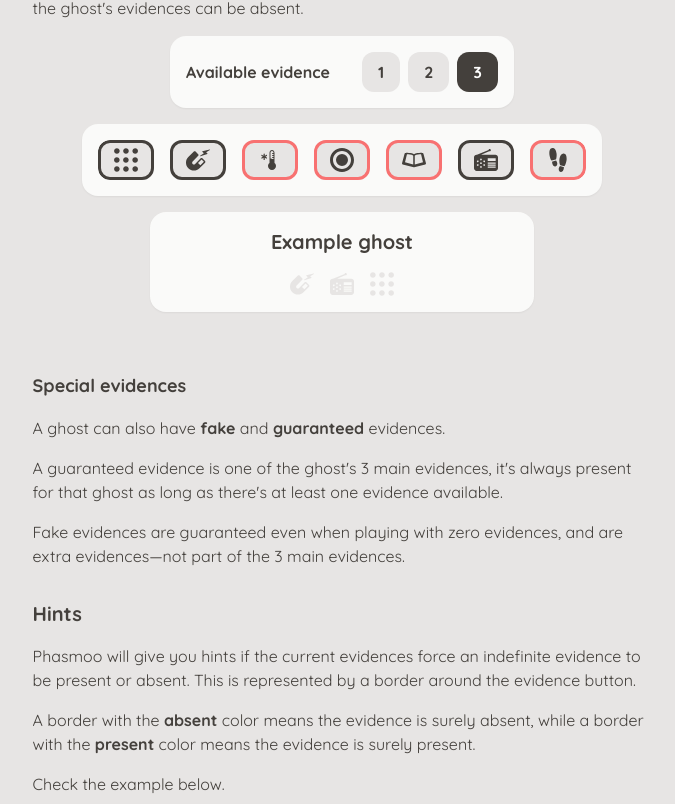
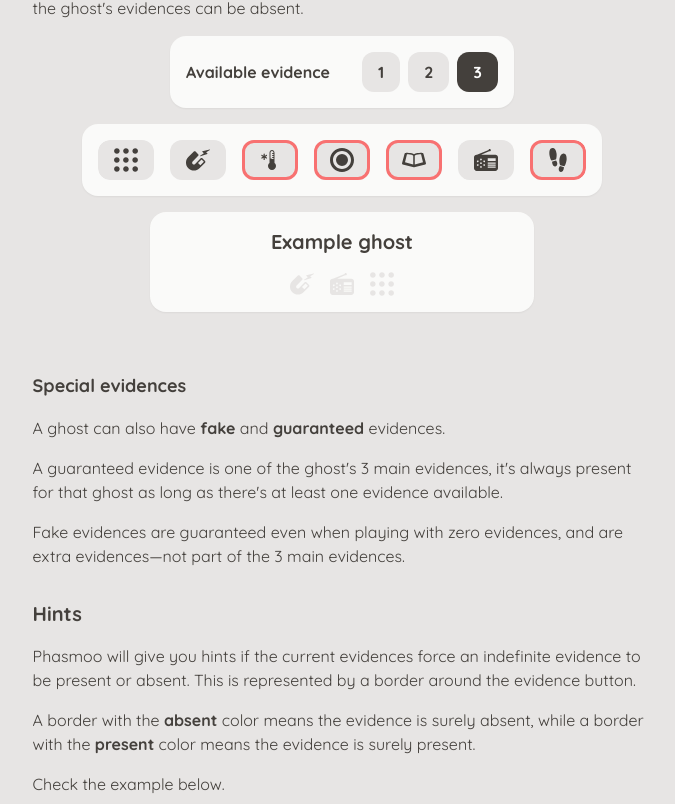
Before and after one commit to luizffgv/phasmoo, a Next.js app: page /manual in a window 1280 px wide. Shown: the part 1416-2220 px from the top of the page, without its empty margins (298-973 px from the left). Built offline with nearby package versions, Linux system fonts and the light colour scheme.

Commit message:
Memoize evidence button outline

```diff
--- a/src/app/_components/evidence-button.tsx
+++ b/src/app/_components/evidence-button.tsx
@@ -1,7 +1,7 @@
 "use client";
 
 import { EvidenceContext } from "@/contexts/evidence";
-import { useContext, useRef } from "react";
+import { useContext, useMemo, useRef } from "react";
 import Button from "./button";
 import {
   EvidenceID,
@@ -33,6 +33,7 @@
   const { setStatus } = useContext(StatusContext);
   const containerRef = useRef<HTMLDivElement>(null);
 
+  const outline = useMemo(() => {
     let outline = "outline outline-3 outline-offset-[-3px] outline-transparent";
     if (evidences.value[evidenceID] == EvidenceState.INDEFINITE) {
       const ghostsIfPresent = ghosts.some(
@@ -42,15 +43,20 @@
         ),
       );
       const ghostsIfAbsent = ghosts.some(
-      filter({ ...evidences.value, [evidenceID]: EvidenceState.ABSENT }, count),
+        filter(
+          { ...evidences.value, [evidenceID]: EvidenceState.ABSENT },
+          count,
+        ),
       );
 
       if (ghostsIfPresent && !ghostsIfAbsent)
-      outline =
         "outline outline-3 outline-offset-[-3px] outline-stone-700 dark:outline-stone-100";
       else if (ghostsIfAbsent && !ghostsIfPresent)
         outline = "outline outline-3 outline-offset-[-3px] outline-red-400";
+
+      return outline;
     }
+  }, [count, ghosts, evidenceID, evidences]);
 
   return (
     <div className="grow basis-0 *:w-full" ref={containerRef}>
```
Lines whose indentation alone changed are shown as unchanged.
